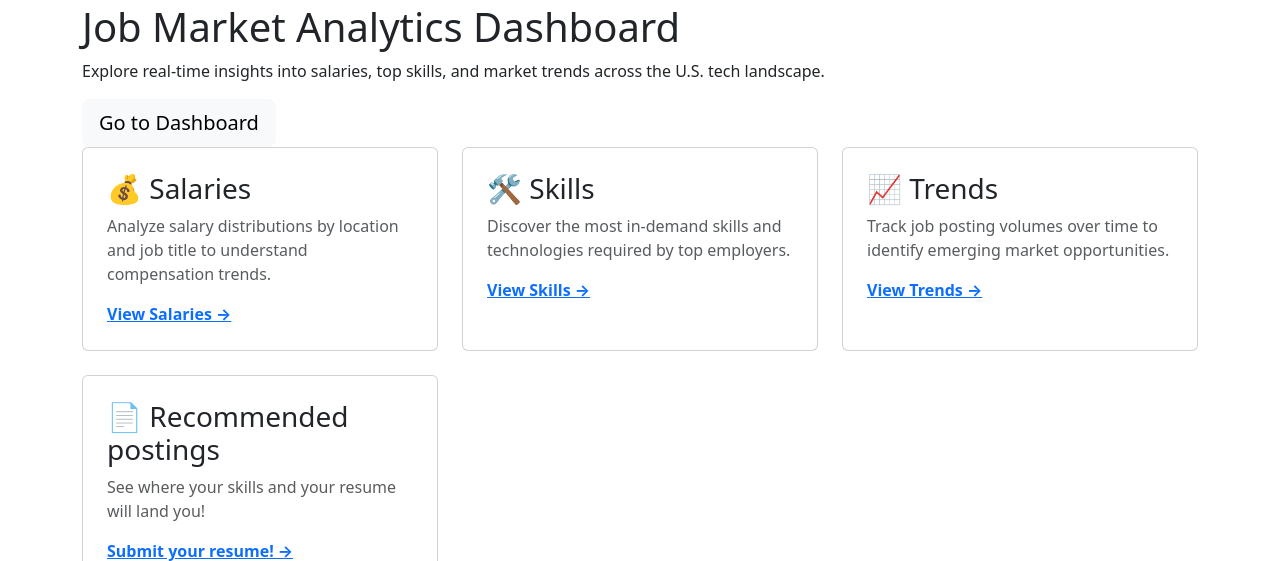
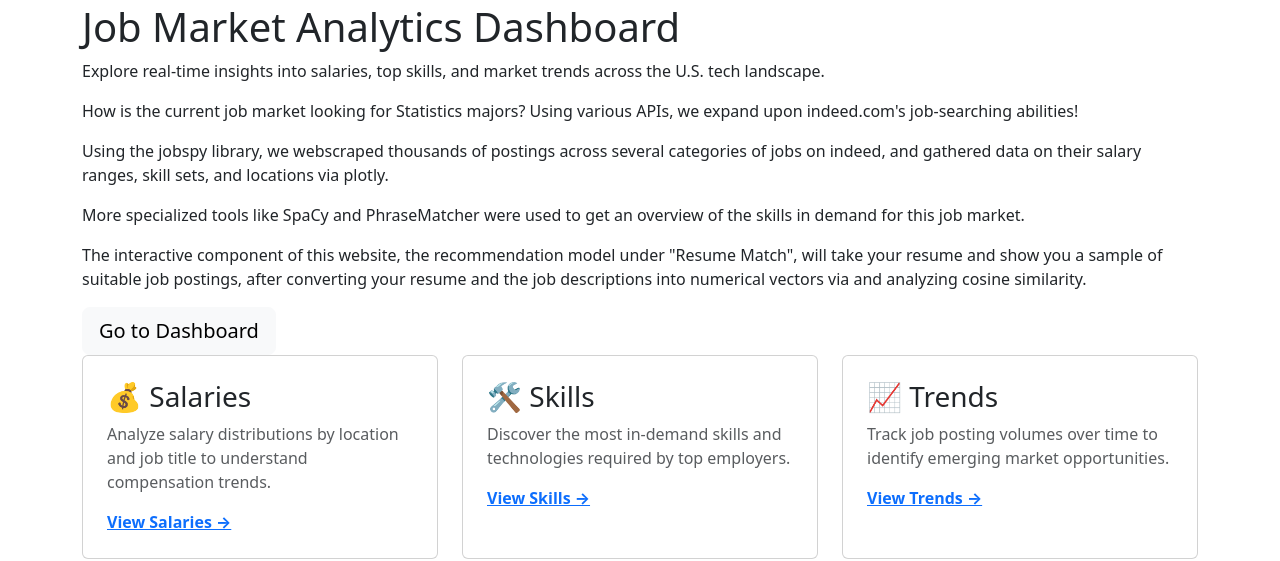
Before and after one commit to khfong26/Sta160-Group-Project, a Python web app: template src/website/templates/index.html in a window 1280 px wide. Shown: the part 205-766 px from the top of the page. Run offline with Jinja, Linux system fonts and the light colour scheme; the template is opened without the code that fills it, so the values that code supplies are empty; some libraries are stand-ins or nearby versions.

Commit message:
Updated the index page to add project summary
lmk if what i added is too much; tho the guideline recommended an introduction page with a description of project purpose and summarized steps

```diff
--- a/src/website/templates/index.html
+++ b/src/website/templates/index.html
@@ -5,6 +5,11 @@
 <div class="hero">
   <h1>Job Market Analytics Dashboard</h1>
   <p>Explore real-time insights into salaries, top skills, and market trends across the U.S. tech landscape.</p>
+  <p>How is the current job market looking for Statistics majors? Using various APIs, we expand upon indeed.com's job-searching abilities!</p>
+  <p>Using the jobspy library, we webscraped thousands of postings across several categories of jobs on indeed, and gathered data on their salary ranges, skill sets, and locations via plotly.</p>
+  <p>More specialized tools like SpaCy and PhraseMatcher were used to get an overview of the skills in demand for this job market.</p>
+  <p>The interactive component of this website, the recommendation model under "Resume Match", will take your resume and show you a sample of suitable job postings, after converting your resume and the job descriptions into numerical vectors via and analyzing cosine similarity.</p>
+  <p></p>
   <a href="/dashboard" class="btn btn-light btn-lg">Go to Dashboard</a>
 </div>
 
```
